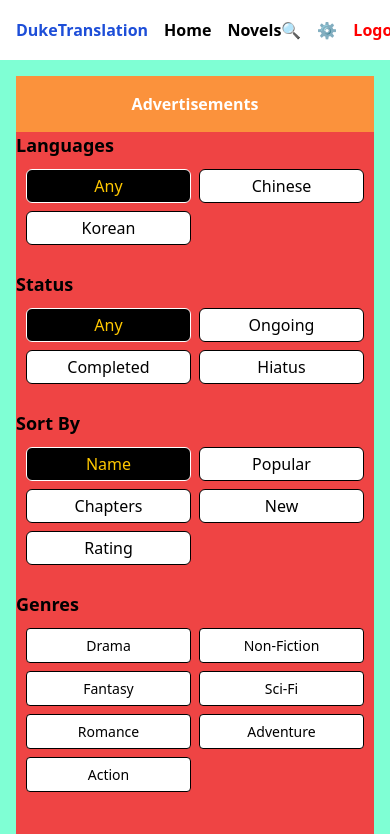
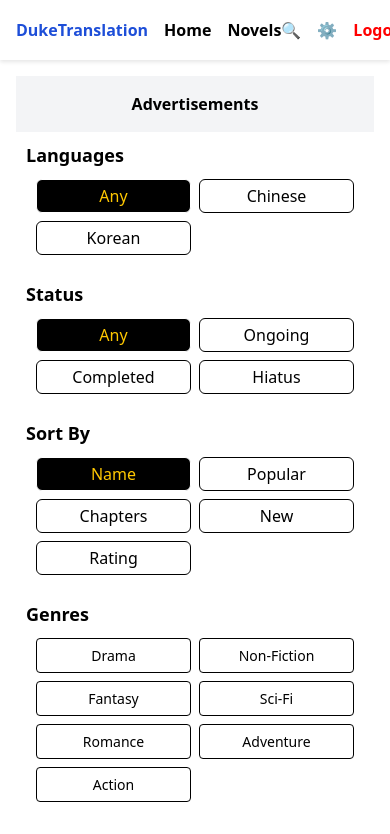
Before and after one commit to PedroDavidDD/novel-hub-app, an Angular app: page /novels in a window 390 px wide. Shown: the top 834 px of the page. Built offline with nearby package versions, Linux system fonts and the light colour scheme.

Commit message:
upd-NovelsPage-css- responsive
Terminado

```diff
--- a/src/app/novels/pages/layout-page/layout-page.component.css
+++ b/src/app/novels/pages/layout-page/layout-page.component.css
@@ -2,7 +2,6 @@
 .layout {
   display: flex;
   flex-direction: column;
-  background-color: aqua;
   min-height: 100vh;
 }
 
@@ -11,19 +10,18 @@
   padding: 1rem;
   display: flex;
   flex-wrap: nowrap;
-  background-color: aquamarine;
 }
 
 /* 📢 Ads */
 .ads {
-  background-color: #fb923c;
+  background-color: #f3f4f6;
   padding: 1rem;
   text-align: center;
 }
 
 .ads__text {
   font-weight: bold;
-  color: white;
+  color: black;
 }
 
 /* 🎛️ Sidebar */
--- a/src/app/novels/pages/layout-page/layout-page.component.html
+++ b/src/app/novels/pages/layout-page/layout-page.component.html
@@ -10,7 +10,7 @@
         <p class="ads__text">Advertisements</p>
     </section>
 
-    <div class="container max-w-7xl bg-blue-600">
+    <div class="container max-w-7xl">
       <router-outlet></router-outlet>
     </div>
 
--- a/src/app/novels/pages/novels-page/novels-page.component.css
+++ b/src/app/novels/pages/novels-page/novels-page.component.css
@@ -10,6 +10,7 @@
   display: grid;
   gap: 1rem;
   margin-bottom: 1.5rem;
+  padding: 0.625rem;
 }
 
 .filters__group {
--- a/src/app/novels/pages/novels-page/novels-page.component.html
+++ b/src/app/novels/pages/novels-page/novels-page.component.html
@@ -1,4 +1,4 @@
-<div [ngClass]="'bg-red-500'">
+<div [ngClass]="''">
   <!-- Filtros superiores -->
   <div [ngClass]="'filters grid'">
     <!-- Filtro por lenguaje -->
```
